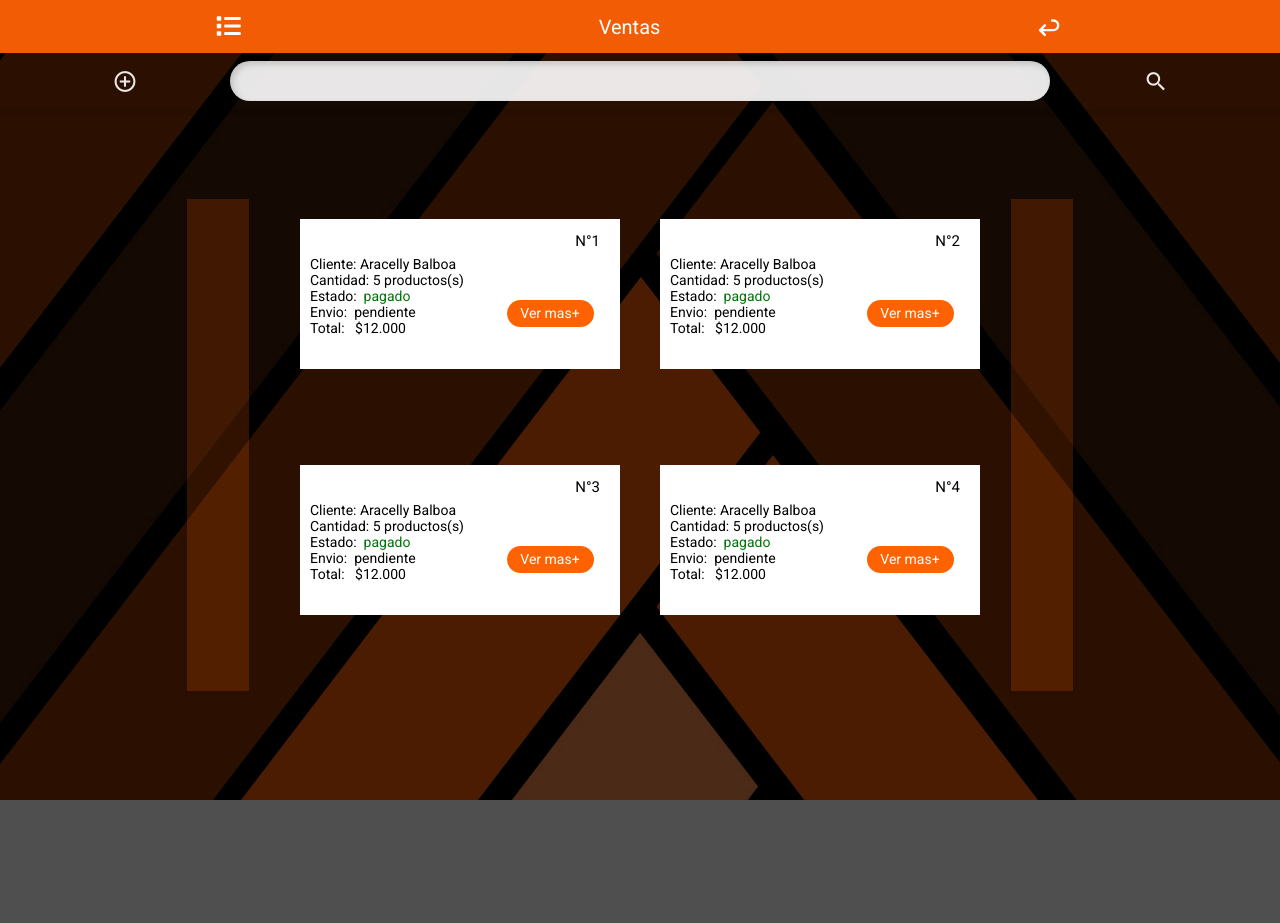
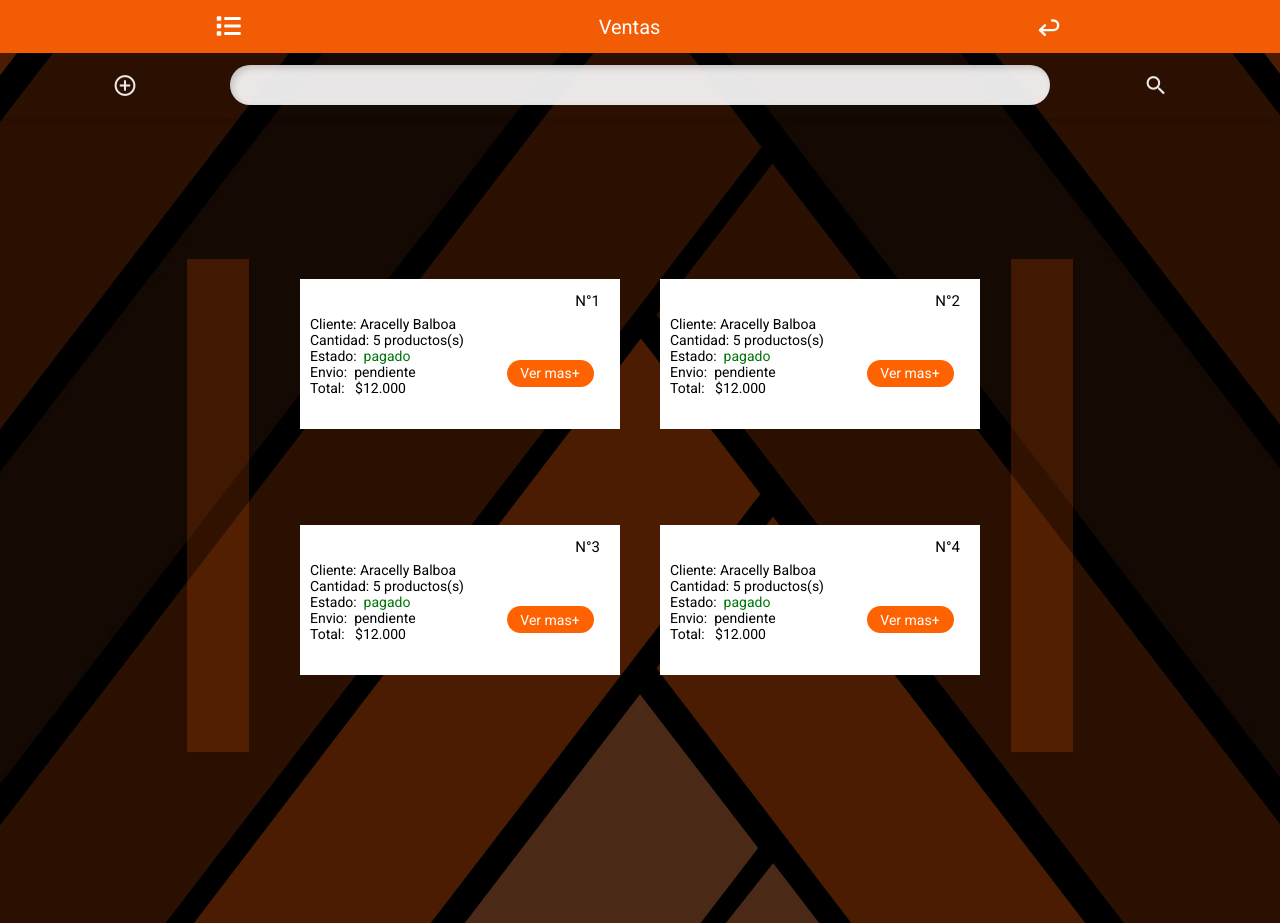
Before and after one commit to Maximiliano-alt/Manriquez_fullstack, an Angular app: page /ventas/loadVentas in a window 1280 px wide. Before the commit the page ends 800 px from the top, so only its background shows below. Built offline with nearby package versions, Linux system fonts and the light colour scheme.

Commit message:
style(cssHtmlIndex)

```diff
--- a/src/app/ventas/pages/add-venta/add-venta.component.css
+++ b/src/app/ventas/pages/add-venta/add-venta.component.css
@@ -58,10 +58,10 @@ input{
     margin-top: 20px;
     display: flex;
     flex-direction: column;
-    height: 157px;
+    min-height: 157px;
     width: 302px;
     background: #FFFFFF 0% 0% no-repeat padding-box;
-   opacity: 0.8;
+    opacity: 0.8;
 }
 .nav-data{
     height: 35px;
@@ -76,7 +76,7 @@ input{
 }
 .data-cliente{
     width: 100%;
-    height: 122px;
+    height: 70%;
     background: #FFFFFF 0% 0% no-repeat padding-box;
     color: black;
     display: flex;
@@ -194,7 +194,7 @@ input{
         margin-top: 50px;
     }
     .data-cliente{
-        transform: translate(0,70px);
+       margin-top: 10px;
     }
     .data-cliente p{
         font-size: 20px;
--- a/src/styles.css
+++ b/src/styles.css
@@ -1,5 +1,6 @@
 /* You can add global styles to this file, and also import other style files */
 html,body{
+
 	margin:0;
 	padding: 0;
   background-color: rgba(0, 0, 0, 0.69);
@@ -24,5 +25,5 @@ html {
 	}
 }
 
-html, body { height: 100%; }
+html, body { min-height: 100%; }
 body { margin: 0; font-family: Roboto, "Helvetica Neue", sans-serif; }
```
Also changed, not shown: src/app/ventas/pages/add-venta/add-venta.component.html (+5 -7 lines).
